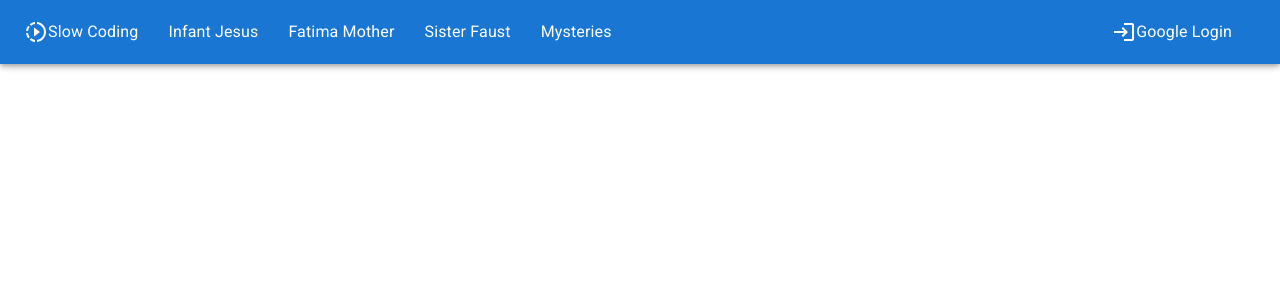
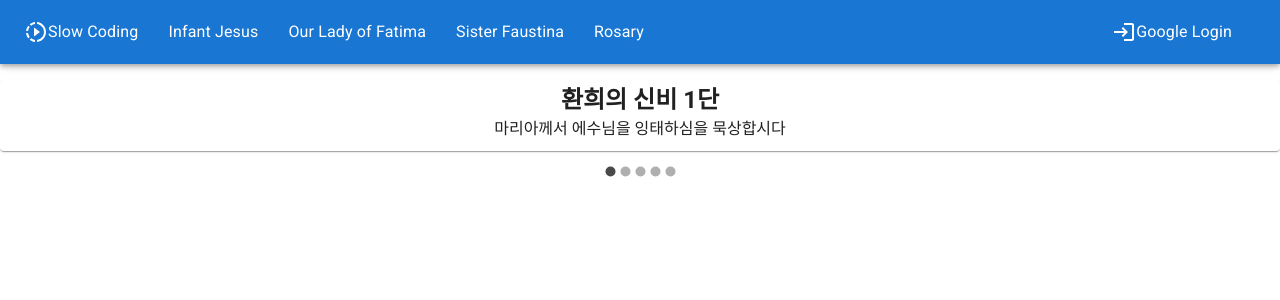
Before and after one commit to jisooyu/express-session-react-context, a React (Create React App) app in the folder frontend/: page /joyful in a window 1280 px wide. Shown: the top 300 px of the page. Built offline with nearby package versions, Linux system fonts and the light colour scheme; no server answers.

Commit message:
material ui css, react-material-ui-carousel in addition to context, express-session, google oauth authentication

```diff
--- a/frontend/package.json
+++ b/frontend/package.json
@@ -17,10 +17,14 @@
     "materialize-css": "^1.0.0",
     "react": "^18.2.0",
     "react-dom": "^18.2.0",
+    "react-material-ui-carousel": "^3.4.2",
     "react-redux": "^8.0.5",
+    "react-responsive-carousel": "^3.2.23",
     "react-router-dom": "^6.9.0",
     "react-scripts": "5.0.1",
+    "react-slick": "^0.29.0",
     "redux": "^4.2.1",
+    "slick-carousel": "^1.8.1",
     "tailwindcss": "^3.2.7",
     "web-vitals": "^2.1.4"
   },
--- a/frontend/src/App.js
+++ b/frontend/src/App.js
@@ -2,11 +2,11 @@ import React from 'react';
 import { BrowserRouter as Router, Routes, Route } from 'react-router-dom';
 import Header from './components/Header'
 import Landing from './components/Landing';
-import Rosary from './components/Rosary'
 import Fatima from './components/Fatima'
 import Prague from './components/Prague'
 import Faust from './components/Faust'
 import Joyful from './pages/Joyful'
+import Sorrowful from './pages/Sorrowful'
 
 function App() {
 
@@ -16,11 +16,11 @@ function App() {
         <Header />
         <Routes>
           <Route path='/' exact element={<Landing />} />
-          {/* <Route path='/rosary' exact element={<Rosary />} /> */}
           <Route path='/fatima' element={<Fatima />} />
           <Route path='/prague' element={<Prague />} />
           <Route path='/faust' element={<Faust />} />
-          {/* <Route path='/jouful' element={<Joyful />} /> */}
+          <Route path='/joyful' element={<Joyful />} />
+          <Route path='/sorrowful' element={<Sorrowful />} />
         </Routes>
       </Router>
     </>
--- a/frontend/src/components/Header.js
+++ b/frontend/src/components/Header.js
@@ -1,14 +1,15 @@
 import React, { useContext, useState } from 'react';
+import { useNavigate } from 'react-router-dom';
 import { userContext } from '../context/AuthContext';
 import axios from 'axios';
-import AppBar from '@mui/material/AppBar';
-import { Toolbar, Typography, Link, Button, Menu, MenuItem } from '@mui/material';
+import { AppBar, Toolbar, Typography, Link, Menu, MenuItem } from '@mui/material';
 import SlowMotionVideoIcon from '@mui/icons-material/SlowMotionVideo';
 import LoginIcon from '@mui/icons-material/Login';
 import LogoutIcon from '@mui/icons-material/Logout';
 
 function Header() {
     const userObject = useContext(userContext);
+    const navigate = useNavigate();
     const [anchorEl, setAnchorEl] = useState(null);
     const googleLogin = () => {
         window.location.href = '/auth/google';
@@ -29,6 +30,11 @@ function Header() {
     const handleMenuClose = () => {
         setAnchorEl(null);
     };
+
+    const handleMenuItemClick = (route) => {
+        handleMenuClose();
+        navigate(route);
+    }
     return (
         <div style={{ height: 'auto' }}>
             <AppBar sx={{ marginBottom: 10 }}>
@@ -41,23 +47,23 @@ function Header() {
                         <Link href='/prague' style={{ textDecoration: 'none', color: 'inherit', marginLeft: '30px' }}>Infant Jesus</Link>
                     </Typography>
                     <Typography>
-                        <Link href='/fatima' style={{ textDecoration: 'none', color: 'inherit', marginLeft: '30px' }}>Fatima Mother</Link>
+                        <Link href='/fatima' style={{ textDecoration: 'none', color: 'inherit', marginLeft: '30px' }}>Our Lady of Fatima</Link>
                     </Typography>
                     <Typography>
-                        <Link href='/faust' style={{ textDecoration: 'none', color: 'inherit', marginLeft: '30px' }}>Sister Faust</Link>
+                        <Link href='/faust' style={{ textDecoration: 'none', color: 'inherit', marginLeft: '30px' }}>Sister Faustina</Link>
                     </Typography>
                     <Typography style={{ textDecoration: 'none', color: 'inherit', marginLeft: '30px', cursor: 'pointer' }} onClick={handleMenuOpen}>
-                        Mysteries
+                        Rosary
                     </Typography>
                     <Menu
                         anchorEl={anchorEl}
                         open={Boolean(anchorEl)}
                         onClose={handleMenuClose}
                     >
-                        <MenuItem onClick={handleMenuClose} >Joyful Mysteries</MenuItem>
-                        <MenuItem onClick={handleMenuClose}>Sorrowful Mysteries</MenuItem>
-                        <MenuItem onClick={handleMenuClose}>Luminous Mysteries</MenuItem>
-                        <MenuItem onClick={handleMenuClose}>Glorious Mysteries</MenuItem>
+                        <MenuItem onClick={() => handleMenuItemClick('/joyful')} >Joyful Mysteries</MenuItem>
+                        <MenuItem onClick={() => handleMenuItemClick('/sorrowful')}>Sorrowful Mysteries</MenuItem>
+                        <MenuItem onClick={() => handleMenuItemClick('/luminous')}>Luminous Mysteries</MenuItem>
+                        <MenuItem onClick={() => handleMenuItemClick('/glorious')}>Glorious Mysteries</MenuItem>
                     </Menu>
                     <Toolbar style={{ marginLeft: 'auto' }}>
                         {userObject ? (
--- a/frontend/src/components/Landing.js
+++ b/frontend/src/components/Landing.js
@@ -1,22 +1,26 @@
 import React from 'react'
+import { Card, CardMedia, CardContent, CardHeader } from '@mui/material'
 
-
-export default function Landing() {
+const Landing = () => {
 
     return (
-        <div className="row">
-            <div className="col s12 m6">
-                <div className="card blue-grey darken-1">
-                    <div className="card-content white-text">
-                        <span className="card-title">Card Title</span>
-                        <p>This is a landing page. You may any contents that you like.</p>
-                    </div>
-                    <div className="card-action">
-                        <a href="#">This is a link</a>
-                        <a href="#">This is a link</a>
-                    </div>
-                </div>
-            </div>
-        </div>
+        <div style={{ marginTop: '70px', display: 'flex', alignItems: 'center', justifyContent: 'center', height: '100vh' }}>
+            <Card sx={{ maxWidth: 780 }}>
+                <CardHeader
+                    title="Catholic Prayers"
+                    subheader="2023"
+                />
+                <CardMedia
+                    component="img"
+                    height="460"
+                    image={`${process.env.PUBLIC_URL}/Lords-Prayer.jpeg`}
+                />
+                <CardContent>
+
+                </CardContent>
+            </Card>
+        </div >
     )
 }
+
+export default Landing;
--- a/frontend/src/components/Rosary.js
+++ /dev/null
@@ -1,25 +0,0 @@
-import React from 'react';
-import { useNavigate } from 'react-router-dom';
-import { Card, CardMedia, CardContent, CardHeader } from '@mui/material'
-
-const Rosary = () => {
-    const navigate = useNavigate();
-    const handleClick = () => {
-        navigate('/joyful')
-    }
-    return (
-        <Card style={{ width: '18rem' }}>
-            {/* <Card.Img variant="top" src="joyful-1.jpeg" />
-            <Card.Body>
-                <Card.Title>환희의 신비</Card.Title>
-                <Card.Text>
-                    Some quick example text to build on the card title and make up the
-                    bulk of the card's content.
-                </Card.Text>
-                <Button onClick={handleClick} variant="primary">기도문</Button>
-            </Card.Body> */}
-        </Card>
-    )
-}
-
-export default Rosary
--- a/frontend/src/pages/Joyful.js
+++ b/frontend/src/pages/Joyful.js
@@ -1,10 +1,48 @@
-import React from 'react'
+import React from 'react';
+import Carousel from 'react-material-ui-carousel'
+import Prayer from './Prayer';
 
-// 여기에 carosel을 입력해야 함.
 const Joyful = () => {
+    const prayers = [
+        {
+            id: 1,
+            name: "환희의 신비 1단",
+            description: "마리아께서 에수님을 잉태하심을 묵상합시다"
+        },
+        {
+            id: 2,
+            name: "환희의 신비 2단",
+            description: "마리아께서 에수님을 잉태하심을 묵상합시다"
+        },
+        {
+            id: 3,
+            name: "환희의 신비 3단",
+            description: "마리아께서 에수님을 잉태하심을 묵상합시다"
+        },
+        {
+            id: 4,
+            name: "환희의 신비 4단",
+            description: "마리아께서 에수님을 잉태하심을 묵상합시다"
+        },
+        {
+            id: 5,
+            name: "환희의 신비 5단",
+            description: "마리아께서 에수님을 잉태하심을 묵상합시다"
+        },
+
+    ]
     return (
-        <div>Joyful</div>
+        <div style={{ marginTop: '10px', display: 'flex', alignItems: 'center', justifyContent: 'center', height: '30vh' }}>
+            <Carousel
+                animation="fade"
+                interval={null}
+                sx={{ width: "120%" }}>
+                {
+                    prayers.map((prayer, id) => <Prayer key={id} prayer={prayer} />)
+                }
+            </Carousel >
+        </div >
     )
-}
+};
 
-export default Joyful
+export default Joyful;
--- /dev/null
+++ b/frontend/src/pages/Prayer.js
@@ -0,0 +1,17 @@
+import React from 'react'
+import { Paper, Button, dividerClasses } from '@mui/material'
+
+function Prayer(props) {
+    return (
+        <Paper sx={{ display: 'flex', alignItems: 'center', justifyContent: 'center', flexDirection: 'column' }}>
+
+            <h2 >{props.prayer.name}</h2>
+            <p >{props.prayer.description}</p>
+
+            <Button className="CheckButton">
+            </Button>
+        </Paper>
+    )
+}
+
+export default Prayer;
--- /dev/null
+++ b/frontend/src/pages/Sorrowful.js
@@ -0,0 +1,34 @@
+import React from 'react';
+import Slider from 'react-slick';
+import 'slick-carousel/slick/slick.css';
+import 'slick-carousel/slick/slick-theme.css';
+
+const Joyful = () => {
+    const data = [
+        {
+            id: 1,
+            content: 'Content 1',
+        },
+        {
+            id: 2,
+            content: 'Content 2',
+        },
+        {
+            id: 3,
+            content: 'Content 3',
+        },
+    ];
+
+    return (
+        <Slider autoplay={true} dots={true} infinite={true} speed={500}>
+            {data.map((item) => (
+                <div key={item.id}>
+                    <h3>{item.content}</h3>
+                </div>
+            ))}
+        </Slider>
+
+    )
+};
+
+export default Joyful;
```
Also changed, not shown: frontend/public/Lords-Prayer.jpeg (added), 1 other file (tests, documents, lock files or other folders).
